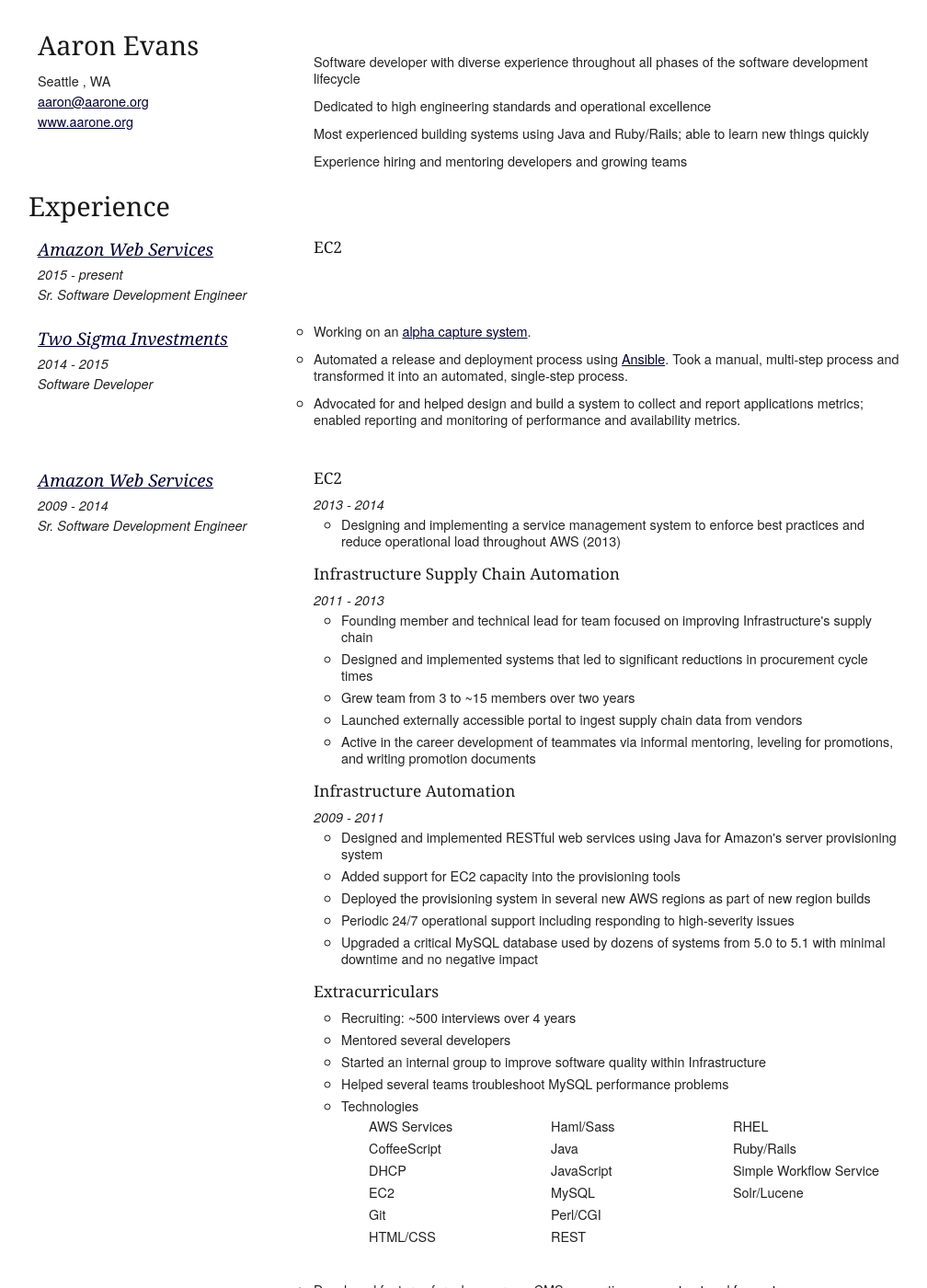
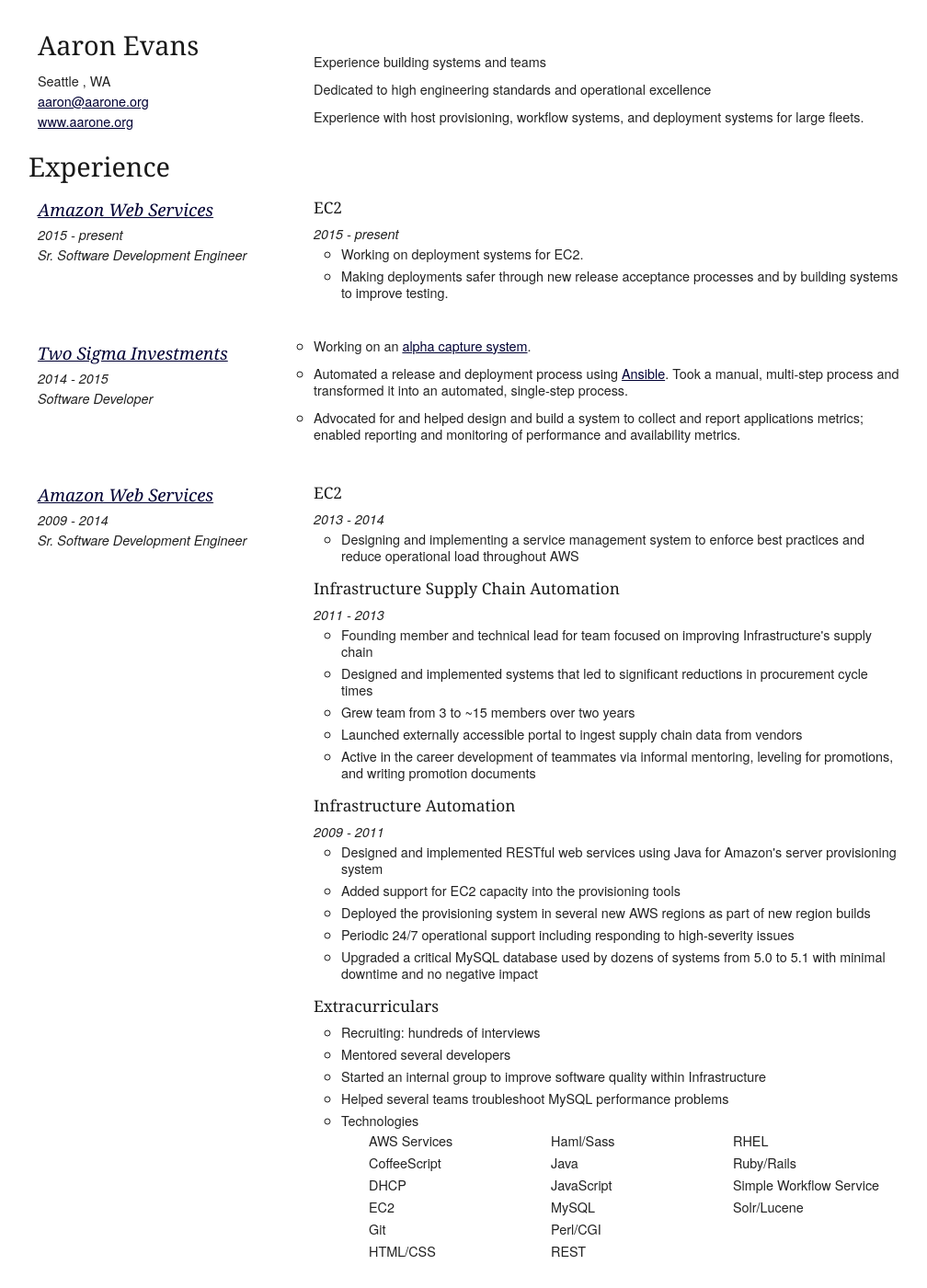
Before and after one commit to aarone/aarone.org, a Jekyll site: the page built from source/resume.html, in a window 1280 px wide and 1400 px high. Shown: the whole window at 92% size, without its empty margins (129-1137 px from the left). Built offline with Jekyll 4.4.1, drawn with Linux system fonts in a browser that asks for light colours; Markdown is read by kramdown in place of the engine named in the settings.

Commit message:
Updated resume

```diff
--- a/source/resume.html
+++ b/source/resume.html
@@ -49,10 +49,9 @@
       <div class="eleven columns">
         <section id="summary">
           <ul>
-            <li><span itemprop="title">Software developer</span> with diverse experience throughout all phases of the software development lifecycle</li>
+            <li>Experience building systems and teams</li>
             <li>Dedicated to high engineering standards and operational excellence</li>
-            <li>Most experienced building systems using Java and Ruby/Rails; able to learn new things quickly</li>
-            <li>Experience hiring and mentoring developers and growing teams</li>
+            <li>Experience with host provisioning, workflow systems, and deployment systems for large fleets.</li>
           </ul>
         </section>
       </div>
@@ -73,6 +72,11 @@
             <ul>
               <li>
                 <h4>EC2</h4>
+                <div class="timeframe">2015 - present</div>
+                <ul class="accomplishments">
+                  <li>Working on deployment systems for EC2.</li>
+                  <li>Making deployments safer through new release acceptance processes and by building systems to improve testing.</li>
+                </ul>
               </li>
             </ul>
           </div>
@@ -109,7 +113,7 @@
                 <div class="timeframe">2013 - 2014</div>
                 <ul class="accomplishments">
                   <li>
-                    Designing and implementing a service management system to enforce best practices and reduce operational load throughout AWS (2013)
+                    Designing and implementing a service management system to enforce best practices and reduce operational load throughout AWS
                   </li>
                 </ul>
               </li>
@@ -136,7 +140,7 @@
               <li>
                 <h4>Extracurriculars</h4>
                 <ul class="accomplishments">
-                  <li>Recruiting: ~500 interviews over 4 years</li>
+                  <li>Recruiting: hundreds of interviews</li>
                   <li>Mentored several developers</li>
                   <li>Started an internal group to improve software quality within Infrastructure</li>
                   <li>Helped several teams troubleshoot MySQL performance problems</li>
```
